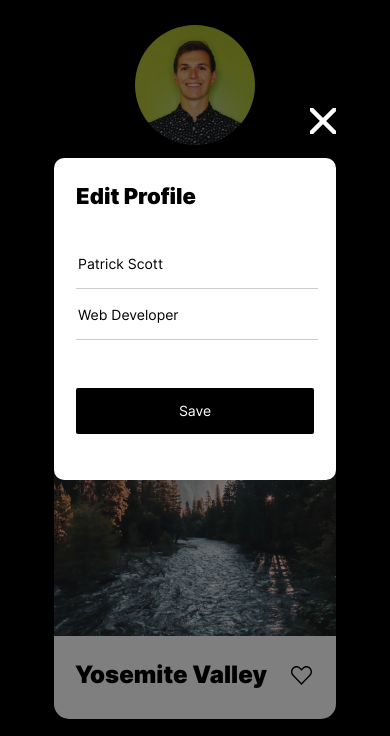
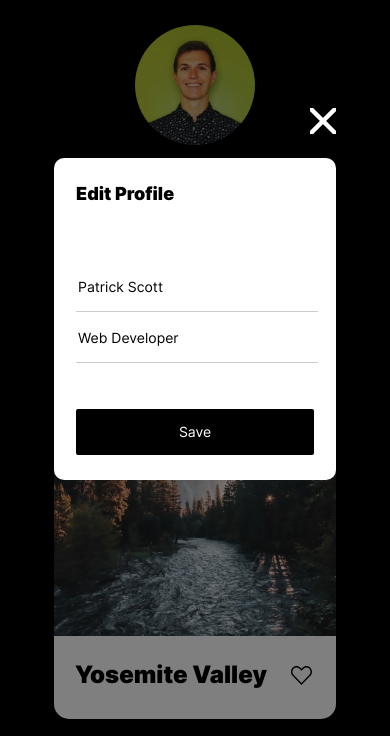
Before and after one commit to patrick-scott/web_project_4, a plain HTML site: page index.html in a window 390 px wide. Both pictures are taken after a click on the button 267 px from the left and 287 px from the top of the page. Shown: the part 103-839 px from the top of the page. Drawn offline with Linux system fonts and the light colour scheme.

Commit message:
last commit

```diff
--- a/blocks/popup/__edit-form/popup__edit-form.css
+++ b/blocks/popup/__edit-form/popup__edit-form.css
@@ -8,6 +8,6 @@
 
 @media screen and (max-width: 600px) {
   .popup__edit-form {
-    padding: 0 22px 46px;
+    padding: 0 22px 25px;
   }
 }
--- a/blocks/popup/__submit-form-btn/popup__submit-form-btn.css
+++ b/blocks/popup/__submit-form-btn/popup__submit-form-btn.css
@@ -19,5 +19,6 @@
     width: 238px;
     height: 46px;
     font-size: 14px;
+    margin-top: 46px;
   }
 }
--- a/blocks/popup/__title/popup__title.css
+++ b/blocks/popup/__title/popup__title.css
@@ -9,7 +9,7 @@
 
 @media screen and (max-width: 600px) {
   .popup__title  {
-    font-size: 22px;
-    padding: 25px 22px 27.5px;
+    font-size: 18px;
+    padding: 25px 22px 55.5px;
   }
 }
--- a/blocks/profile/__name/profile__name.css
+++ b/blocks/profile/__name/profile__name.css
@@ -7,11 +7,13 @@
   text-overflow: ellipsis;
   white-space: nowrap;
   overflow: hidden;
+  max-width: 500px;
 }
 
 @media screen and (max-width: 900px) {
   .profile__name {
     padding-bottom: 14px;
+    max-width: 400px;
   }
 }
 
--- a/blocks/profile/__subtitle/profile__subtitle.css
+++ b/blocks/profile/__subtitle/profile__subtitle.css
@@ -6,11 +6,13 @@
   overflow: hidden;
   text-overflow: ellipsis;
   white-space: nowrap;
+  max-width: 500px;
 }
 
 @media screen and (max-width: 900px) {
   .profile__subtitle {
     padding-bottom: 36px;
+    max-width: 400px;
   }
 }
 
```
